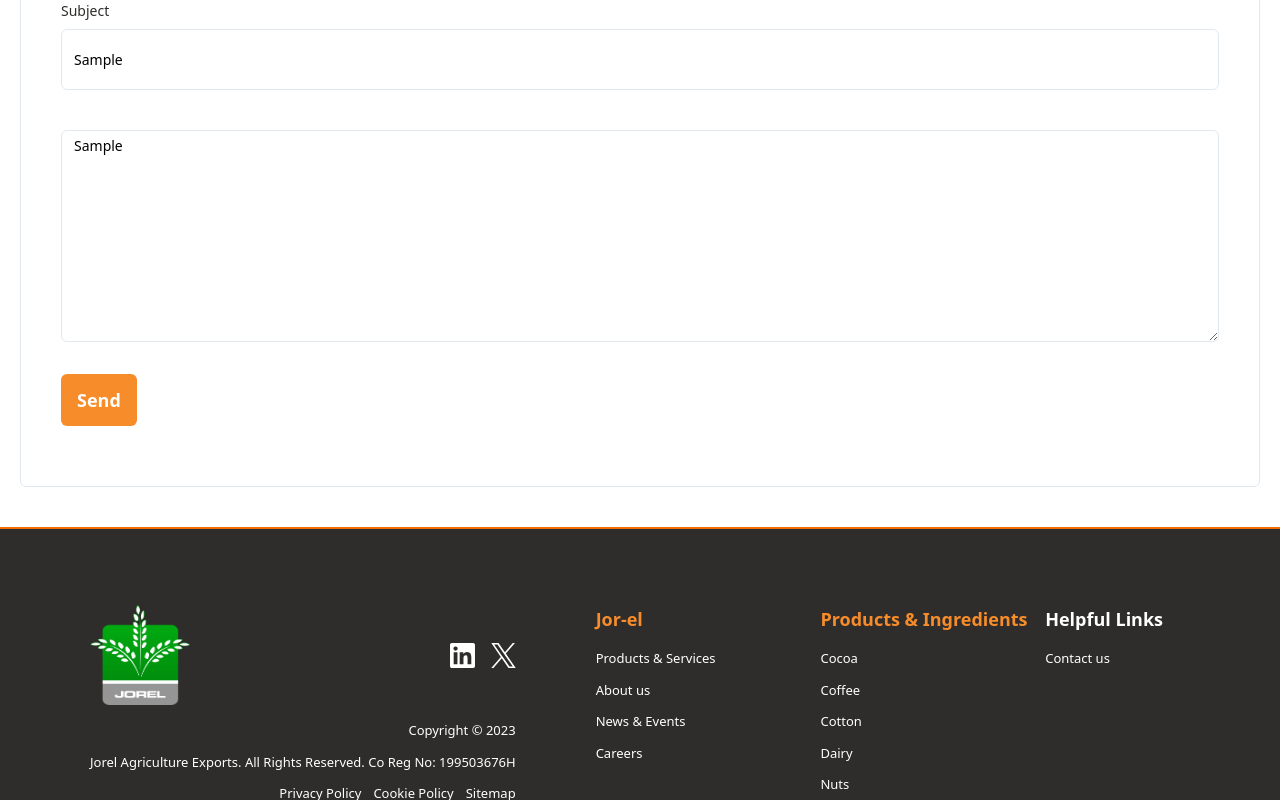
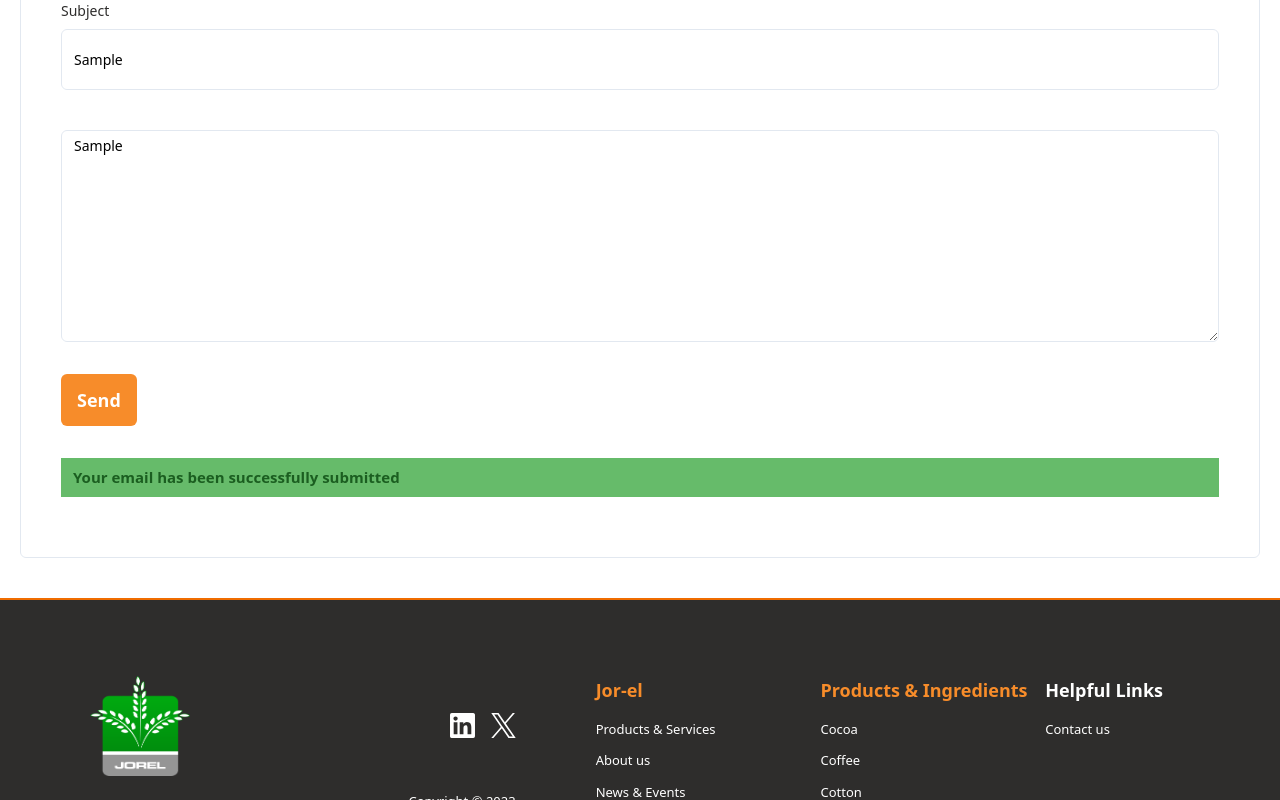
Before and after one commit to Hall-e3/jorei, a React (Create React App) app: page /contact-us in a window 1280 px wide. Both pictures are taken after typing "Sample", "name@example.com", "Sample", "Sample" into the empty fields and a click on the button "Send". Built offline with nearby package versions, Linux system fonts and the light colour scheme; a web font is replaced by a local one.

Commit message:
new changes

```diff
--- a/src/pages/Contact.jsx
+++ b/src/pages/Contact.jsx
@@ -14,6 +14,7 @@ export default function Contact() {
     subject: "",
     body: ""
   });
+  const [message, setMessage] = useState(null);
 
   const handleInputChange = (e) => {
     const { name, value } = e.target;
@@ -39,6 +40,7 @@ export default function Contact() {
         subject,
         message: body
       });
+      setMessage("Your email has been successfully submitted");
       // alert("email successfully sent check inbox");
     } catch (error) {
       alert("Failed to send email. Please try again later.");
@@ -47,6 +49,12 @@ export default function Contact() {
       setLoading(false);
     }
   };
+
+  if (message) {
+    setTimeout(() => {
+      setMessage(null);
+    }, 3000);
+  }
 
   return (
     <div className="h-screen w-full overflow-x-hidden">
@@ -140,6 +148,7 @@ export default function Contact() {
                   disabled={loading}
                 />
               </div>
+              {message && <div className="text-[15px] font-bold bg-green-400 text-green-900 py-2 px-3 w-full">{message}</div>}
             </form>
           </div>
         </div>
```
